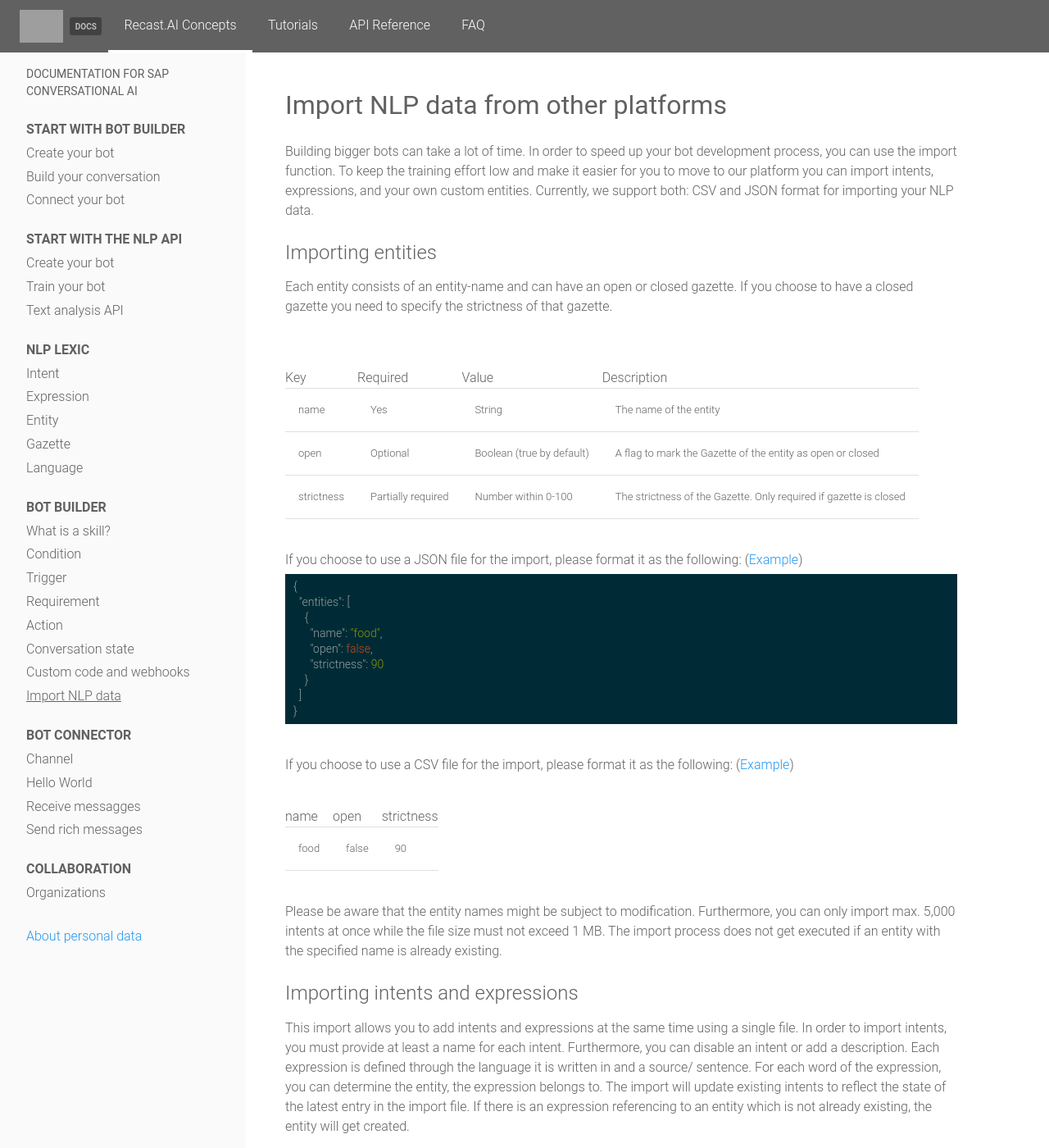
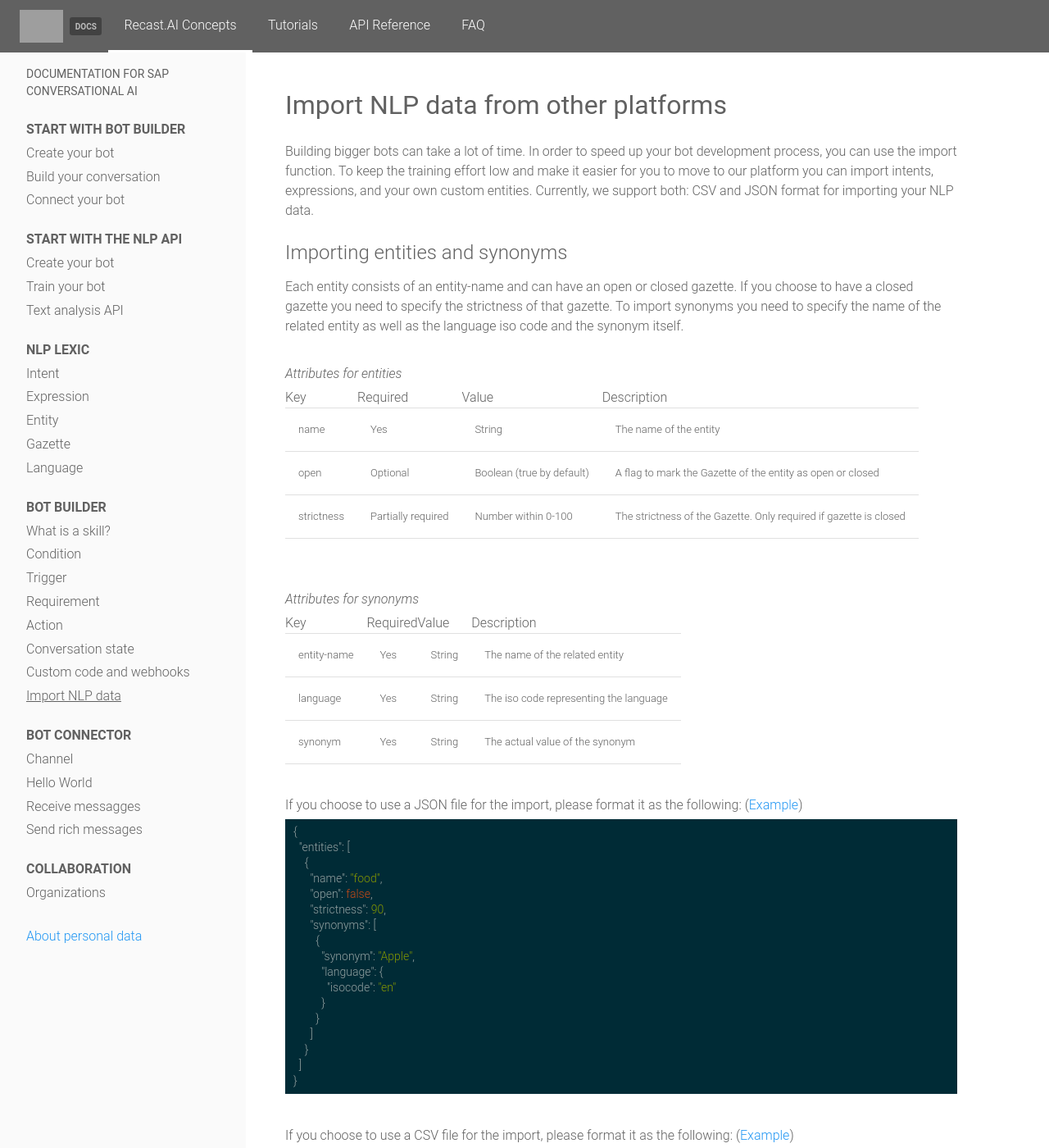
Before and after one commit to SAP-archive/docs, a Jekyll site: the page built from concepts/bot_builder/import.md, in a window 1280 px wide and 1400 px high. Shown: the whole window at 82% size. Built offline with Jekyll 4.4.1, drawn with Linux system fonts in a browser that asks for light colours; nearby versions of some CDN libraries; a style sheet for code colours, icons or effects is not loaded; some of the changed text lies outside the part shown; grey boxes are pictures that could not be loaded.

Commit message:
Update documentation to reflect changes made due to refactor and include information on how to import synonyms #1080

```diff
--- a/assets/import-examples/entities.csv
+++ /dev/null
@@ -1,2 +0,0 @@
-name;open;strictness
-food;false;90
--- /dev/null
+++ b/assets/import-examples/entities_and_synonyms.csv
@@ -0,0 +1,3 @@
+import type
+entities;food;false;90
+synonyms;food;en;Apple
--- a/assets/import-examples/intents_and_expressions.csv
+++ b/assets/import-examples/intents_and_expressions.csv
@@ -1,4 +1,4 @@
 import type
-intent;want food;;
-expression;want-food;en;I;want;to;eat;cheese	food;.
-expression;want-food;en;I’m;hungry,;I;would;love;pizza	food
+intents;want food;;
+expressions;want-food;en;I;want;to;eat;cheese	food;.
+expressions;want-food;en;I’m;hungry,;I;would;love;pizza	food
--- a/concepts/bot_builder/import.md
+++ b/concepts/bot_builder/import.md
@@ -10,12 +10,15 @@
 To keep the training effort low and make it easier for you to move to our platform you can import intents, expressions, and your own custom entities.
 Currently, we support both: CSV and JSON format for importing your NLP data.
 
-## Importing entities
+## Importing entities and synonyms
 
 Each entity consists of an entity-name and can have an open or closed gazette.
 If you choose to have a closed gazette you need to specify the strictness of that gazette.
+To import synonyms you need to specify the name of the related entity as well as the language iso code and the synonym itself.
 
-<br><br>
+<br>
+*Attributes for entities*
+<br>
 
 | Key         | Required           | Value                     | Description                                                       |
 | ----------- | ------------------ | ------------------------- | ----------------------------------------------------------------- |
@@ -25,8 +28,21 @@
 
 <br>
 
+
+<br>
+*Attributes for synonyms*
+<br>
+
+| Key         | Required | Value  | Description                            |
+| ----------- | -------- | ------ | -------------------------------------- |
+| entity-name | Yes      | String | The name of the related entity         |
+| language    | Yes      | String | The iso code representing the language |
+| synonym     | Yes      | String | The actual value of the synonym        |
+
+<br>
+
 If you choose to use a JSON file for the import, please format it as the following:
-(<a href="/assets/import-examples/entities.json" download>Example</a>)
+(<a href="/assets/import-examples/entities_and_synonyms.json" download>Example</a>)
 
 ~~~ json
 {
@@ -34,7 +50,15 @@
     {
       "name": "food",
       "open": false,
-      "strictness": 90
+      "strictness": 90,
+      "synonyms": [
+        {
+          "synonym": "Apple",
+          "language": {
+            "isocode": "en"
+          }
+        }
+      ]
     }
   ]
 }
@@ -43,18 +67,19 @@
 <br>
 
 If you choose to use a CSV file for the import, please format it as the following:
-(<a href="/assets/import-examples/entities.csv" download>Example</a>)
+(<a href="/assets/import-examples/entities_and_synonyms.csv" download>Example</a>)
 
 <br>
 
-| name | open  | strictness |
-| ---- | ----- | ---------- |
-| food | false | 90         |
+| import type |
+| ----------- | ----------- | ------------ | ---------- |
+| entities    | entity name | open         | strictness |
+| synonyms    | entity name | language-iso | synonym    |
 
 <br>
 
 Please be aware that the entity names might be subject to modification.
-Furthermore, you can only import max. 5,000 intents at once while the file size must not exceed 1 MB.
+There is a limit for importing entities and synonyms you can import at once of 10,000 each, while not exceeding the file size limit of 1 MB.
 The import process does not get executed if an entity with the specified name is already existing.
 
 ## Importing intents and expressions
@@ -145,10 +170,11 @@
 
 | import type |
 | ----------- | ------------ | ------------------ | ------------------------ | ------------------------ | --- |
-| intent      | intent-name  | intent-description | is-activated             |
-| expression  | intent-name  | language-iso       | first word               | second word\tentity-name | ... |
+| intents      | intent-name  | intent-description | is-activated             |
+| expressions  | intent-name  | language-iso       | first word               | second word\tentity-name | ... |
 
 <br>
 Please be aware that the intent names might be subject to modification.
-There is a limit for importing intents, expressions and entities you can import at once of 10,000 each, while not exceeding the file size limit of 1 MB.
+There is a limit for importing intents and expressions you can import at once of 10,000 each, while not exceeding the file size limit of 1 MB.
 Additionally, you can add the same expression multiple times to the same intent.
+If you link an expression to an intent which is not existing nor stated in the import file it will get created.
```
Also changed, not shown: assets/import-examples/entities.json (deleted, +0 -9 lines), assets/import-examples/entities_and_synonyms.json (added, +17 -0 lines).
